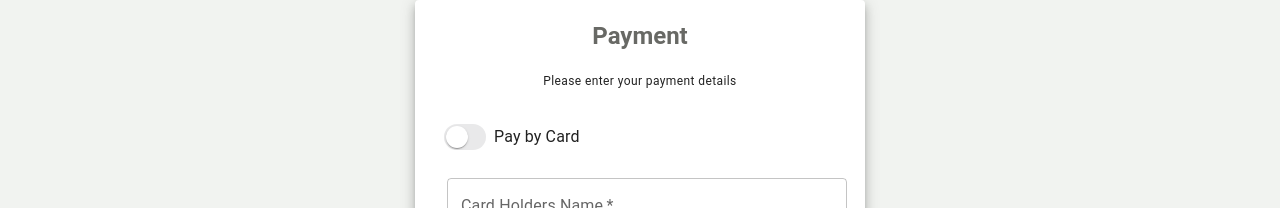
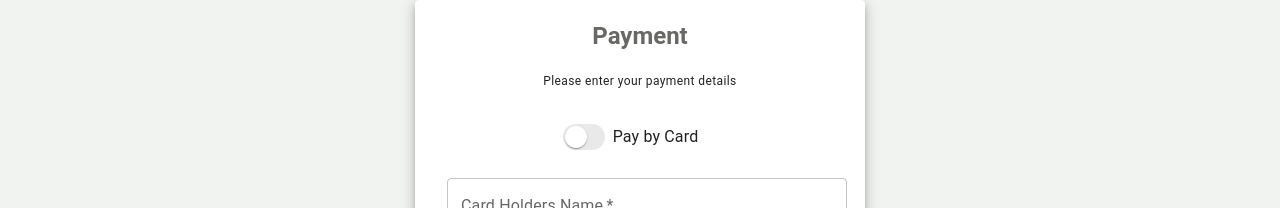
Before and after one commit to supundileepa00/agri-store-ds, a React (Create React App) app in the folder frontend/: page /payment in a window 1280 px wide. Shown: the part 120-328 px from the top of the page. Built offline with nearby package versions, Linux system fonts and the light colour scheme; no server answers.

Commit message:
payment switch position changed

```diff
--- a/frontend/src/components/payment/Payment.js
+++ b/frontend/src/components/payment/Payment.js
@@ -268,7 +268,7 @@ export default function Payment() {
                 Please enter your payment details
               </Typography>
               <br />
-              <FormGroup>
+              <FormGroup sx={{alignItems: "center"}}>
                 <FormControlLabel
                   id="phone"
                   control={
```
